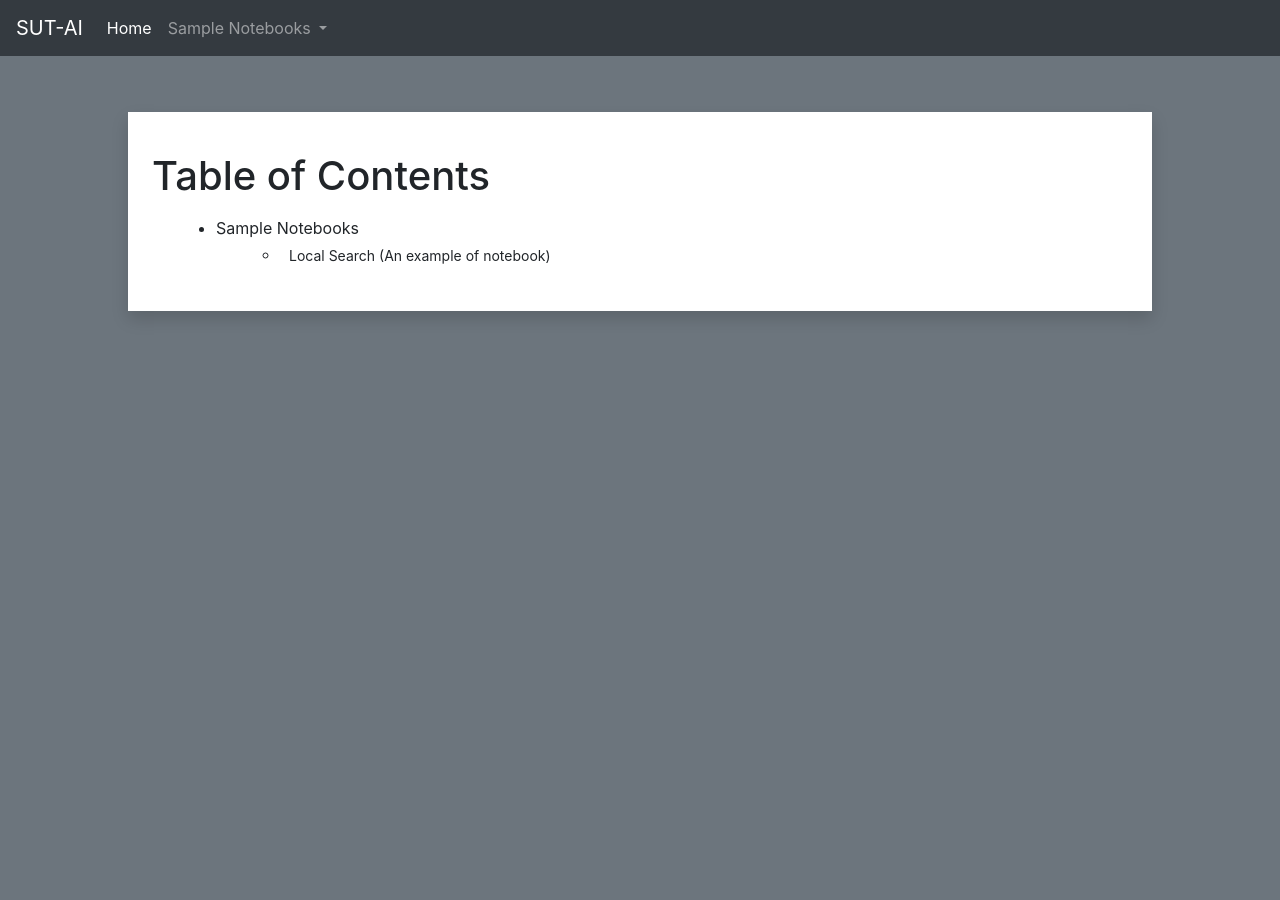
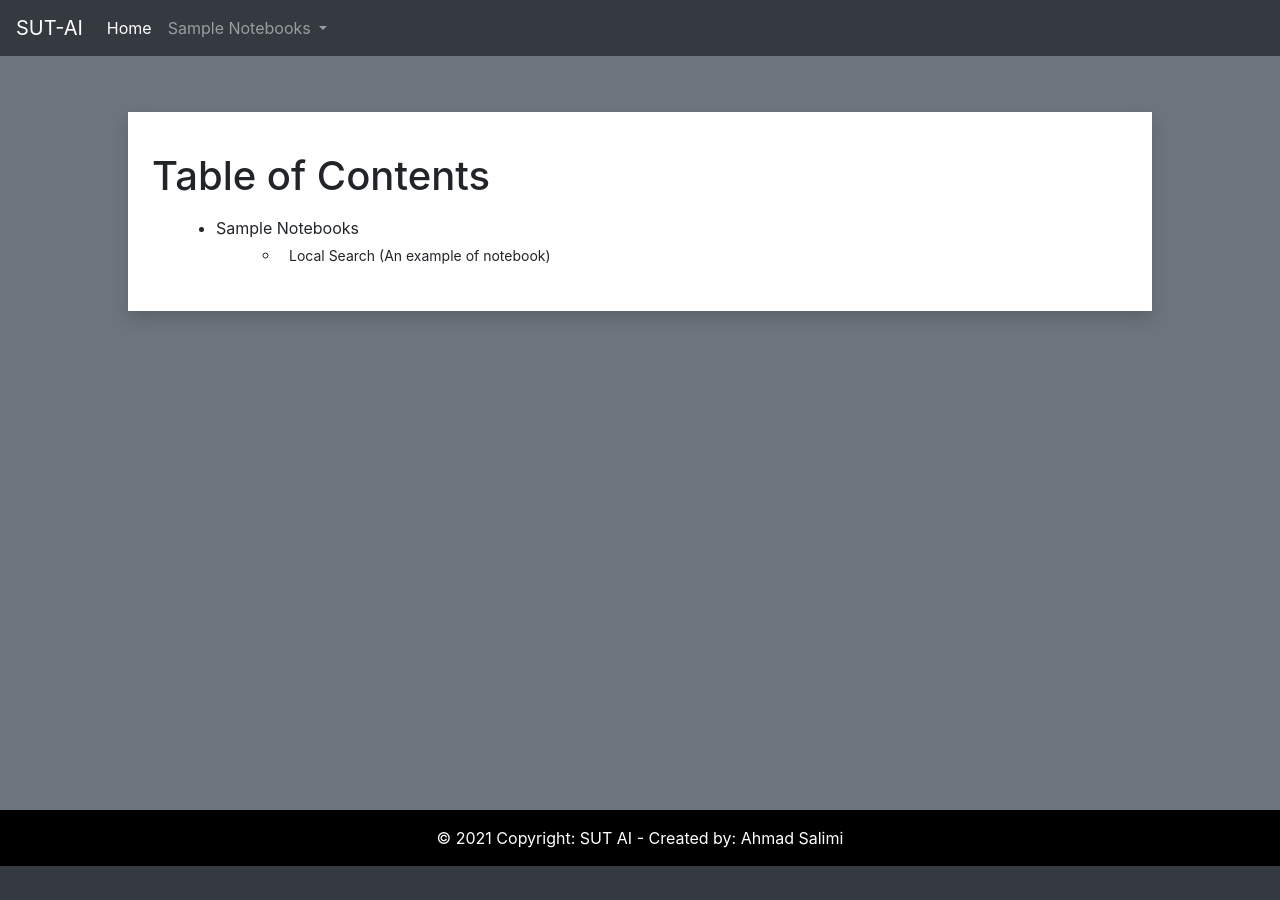
Before and after one commit to webifier/build, a Jekyll site: the page built from index.html, in a window 1280 px wide. Built offline with Jekyll 4.4.1, drawn with Linux system fonts in a browser that asks for light colours.

Commit message:
Feature: Add footer (#20)

```diff
--- a/_config.yml
+++ b/_config.yml
@@ -1 +1,2 @@
 title: SUT-AI
+copyright_text: '2021 Copyright: <a class="text-white" href="https://github.com/SUT-AI">SUT AI</a> - Created by: <a class="text-white" href="https://github.com/ahmadsalimi">Ahmad Salimi</a>'
--- a/_includes/footer.html
+++ b/_includes/footer.html
@@ -1,20 +1,7 @@
-<nav class="navbar navbar-expand-lg navbar-dark fixed-bottom bg-dark">
-    <button class="navbar-toggler" type="button" data-toggle="collapse" data-target="#footerSupportedContent"
-        aria-controls="footerSupportedContent" aria-expanded="false" aria-label="Toggle navigation">
-        <span class="navbar-toggler-icon"></span>
-    </button>
-
-    <div class="collapse navbar-collapse" id="footerSupportedContent">
-        <ul class="navbar-nav m-auto">
-            <li class="nav-item">
-                <a class="nav-link" href="#">Previous Title <i class="fa fa-arrow-circle-left ml-2"></i></a>
-            </li>
-            <li class="nav-item">
-                <a class="navbar-brand mx-2">{{ include.title }}</a>
-            </li>
-            <li class="nav-item">
-                <a class="nav-link" href="#"><i class="fa fa-arrow-circle-right mr-2"></i> Next Title</a>
-            </li>
-        </ul>
+<footer class="bg-dark text-center text-white">
+    <!-- Copyright -->
+    <div class="text-center p-3 bg-black">
+        © {{ site.copyright_text }}
     </div>
-</nav>
+    <!-- Copyright -->
+</footer>
--- a/_layouts/home.html
+++ b/_layouts/home.html
@@ -12,48 +12,19 @@
         crossorigin="anonymous"></script>
     <!-- FontAwesome JS-->
     <script defer src="/assets/fontawesome/js/all.min.js"></script>
-    <style>
-        body {
-            zoom: 160%;
-        }
-
-        .app-content {
-            padding-top: 70px;
-            padding-bottom: 35px;
-        }
-
-        .container {
-            width: 80%;
-        }
-
-        .sidebar-section {
-            position: absolute;
-            height: 100%;
-            width: 100%;
-        }
-
-        .make-me-sticky {
-            position: -webkit-sticky;
-            position: sticky;
-            top: 45px;
-        }
-
-        @media only screen and (max-width: 768px) {
-            .container {
-                width: 100%;
-            }
-        }
-    </style>
+    <link rel="stylesheet" href="{{ '/assets/css/main.css' | prepend: site.baseurl }}">
 </head>
 
-<body class="bg-secondary">
+<body class="bg-dark">
     {% include header.html %}
 
-    <div class="app-content">
+    <div class="app-content bg-secondary">
         <div class="container bg-white shadow p-3">
             {% include home.html %}
         </div>
     </div>
+
+    {% include footer.html %}
 </body>
 
 </html>
--- /dev/null
+++ b/assets/css/main.css
@@ -0,0 +1,41 @@
+body {
+    zoom: 160%;
+}
+
+footer {
+    position: static;
+    width: 100%;
+    bottom: 0;
+}
+
+.bg-black {
+    background-color: black;
+}
+
+.app-content {
+    padding-top: 70px;
+    padding-bottom: 35px;
+    min-height: 90%;
+}
+
+.container {
+    width: 80%;
+}
+
+.sidebar-section {
+    position: absolute;
+    height: 100%;
+    width: 100%;
+}
+
+.make-me-sticky {
+    position: -webkit-sticky;
+    position: sticky;
+    top: 45px;
+}
+
+@media only screen and (max-width: 768px) {
+    .container {
+        width: 100%;
+    }
+}
```
Also changed, not shown: _layouts/notebook.html (+3 -32 lines).
